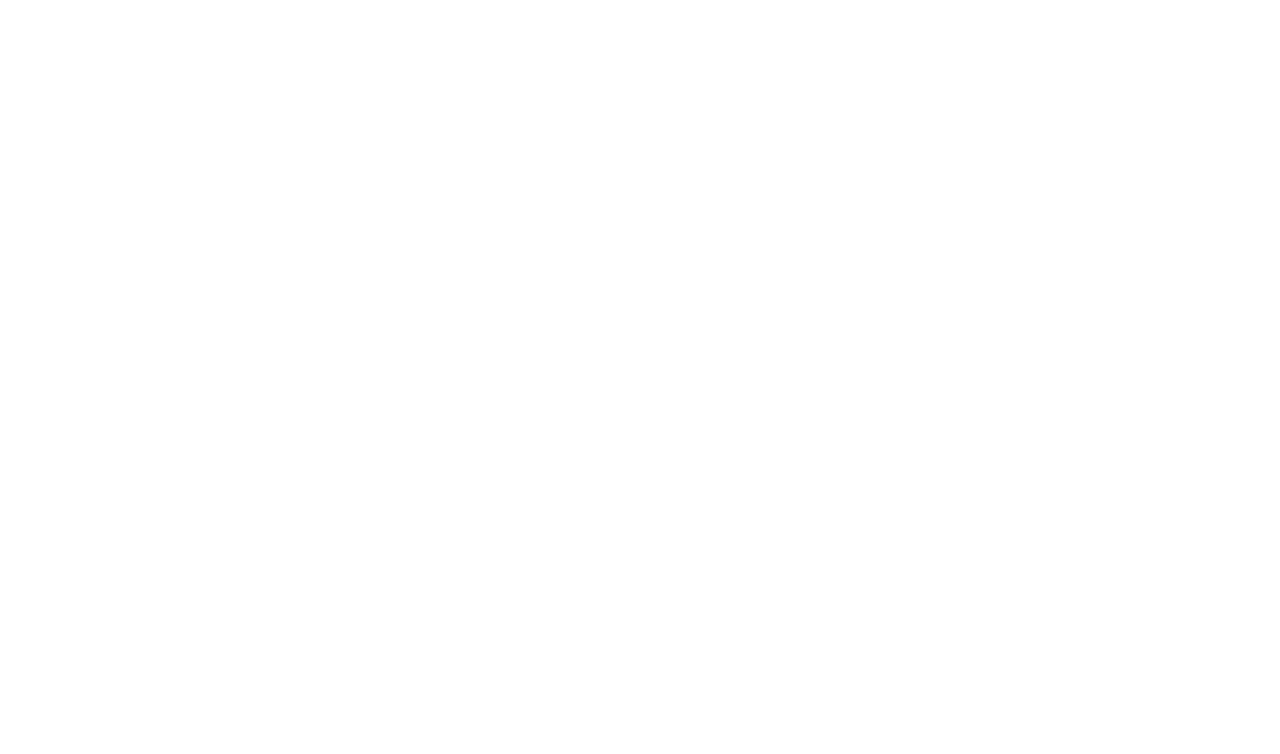
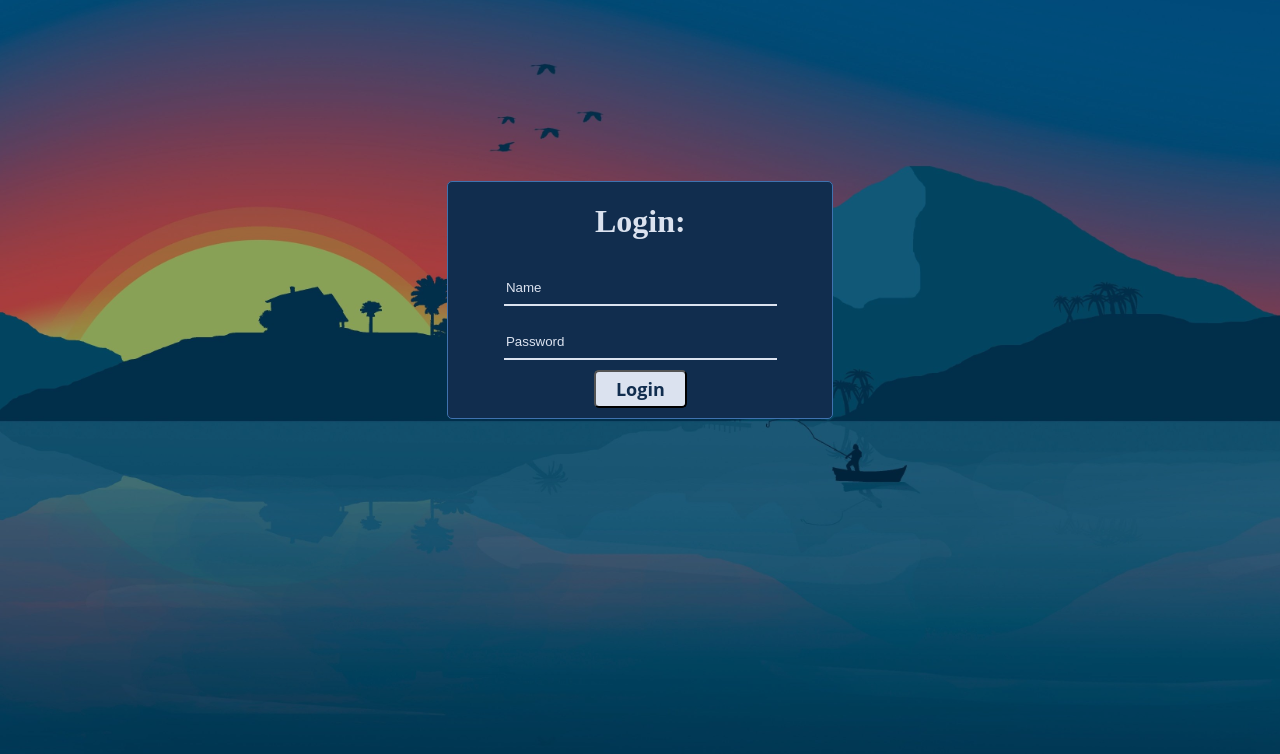
Before and after one commit to rharley-dev/bug-tracker, a React (Create React App) app: page / in a window 1280 px wide. Shown: the top 754 px of the page. Built offline with nearby package versions, Linux system fonts and the light colour scheme.

Commit message:
styling login

```diff
--- a/src/App.css
+++ /dev/null
@@ -1,18 +0,0 @@
-.App {
-  text-align: center;
-}
-
-.App-header {
-  background-color: #282c34;
-  min-height: 100vh;
-  display: flex;
-  flex-direction: column;
-  align-items: center;
-  justify-content: center;
-  font-size: calc(10px + 2vmin);
-  color: white;
-}
-
-.App-link {
-  color: #61dafb;
-}
--- a/src/App.js
+++ b/src/App.js
@@ -1,11 +1,10 @@
 import React from 'react';
-import './App.css';
+import { useSelector } from 'react-redux'; // hook to grab data in state
+import Login from './View/Login/login';
 
 function App() {
-  return (
-    <div className="App">
-    </div>
-  );
+  const { auth } = useSelector(state => state);
+  return <div>{!auth.LoggedIn ? <Login /> : <h1>Hello</h1>} </div>;
 }
 
 export default App;
--- a/src/Models/bugModel.js
+++ b/src/Models/bugModel.js
@@ -3,7 +3,7 @@
 // defining the layout of this bug
 // using as a model to be utilized throughout the code
 function bug(bug) {
-  if (bug != undefined) {
+  if (bug !== undefined) {
     this._id = bug._id;
     this.name = bug.name;
     this.details = bug.details;
--- a/src/View/Login/login.css
+++ b/src/View/Login/login.css
@@ -0,0 +1,47 @@
+.loginBG {
+  width: 100vw;
+  height: 105vh;
+  background: url(../../Images/weather.jpg);
+  background-size: cover;
+  margin-left: -20.6vw;
+  margin-top: -27px;
+  background-color: rgba(0, 0, 0, 0.336);
+  background-blend-mode: multiply;
+  background-attachment: fixed;
+  position: absolute;
+}
+
+.login-panel {
+  background-color: var(--prime-color);
+  width: 30vw;
+  border: 1px solid var(--second-color);
+  border-radius: 5px;
+  margin: 25vh auto;
+  display: flex;
+  flex-wrap: wrap;
+  justify-content: center;
+  text-align: center;
+}
+
+.login-panel h1 {
+  width: 100%;
+}
+
+.login-panel input {
+  width: 70%;
+  height: 30px;
+  border-radius: 0px;
+  border: none;
+  margin: 10px;
+  background-color: transparent;
+  border-bottom: 2px solid var(--third-color);
+  color: var(--third-color);
+}
+
+.login-panel input:focus {
+  outline: none;
+}
+
+.login-panel input::-webkit-input-placeholder {
+  color: var(--third-color);
+}
--- a/src/View/Login/login.js
+++ b/src/View/Login/login.js
@@ -3,7 +3,7 @@
 import { signIn } from '../../Controllers/Redux/authSlice';
 import './login.css';
 
-export default function login() {
+export default function Login() {
   const dispatch = useDispatch();
 
   const [formInput, setFormInput] = useState({
@@ -11,17 +11,20 @@
     password: '',
   });
 
-  function inputChange(e) {
+  function inputChanged(e) {
     setFormInput({
-      ...formInput, // set formInput as previous input
-      // to use a non-string key you need array brackets
+      // set formInput as previous input to not override stae if already entered
+      ...formInput,
+      // to use a non-string or non-value key you need array brackets
       [e.target.name]: e.target.value,
     });
   }
 
   function submit(e) {
-    dispatch(signIn(formInput)); // need to pass in a payload (formInput)
-    e.preventDefault(); // prevent page from reloading
+    // need to pass in a payload (formInput)
+    dispatch(signIn(formInput));
+    // prevent page from reloading
+    e.preventDefault();
   }
 
   return (
@@ -31,13 +34,14 @@
         <input
           name="name"
           placeholder="Name"
-          onChange={inputChange}
+          onChange={inputChanged}
           value={formInput.name}
         ></input>
         <input
           name="password"
+          type="password"
           placeholder="Password"
-          onChange={inputChange}
+          onChange={inputChanged}
           value={formInput.password}
         ></input>
         <button type="submit" onClick={submit}>
--- a/src/index.css
+++ b/src/index.css
@@ -1,13 +1,26 @@
-body {
-  margin: 0;
-  font-family: -apple-system, BlinkMacSystemFont, 'Segoe UI', 'Roboto', 'Oxygen',
-    'Ubuntu', 'Cantarell', 'Fira Sans', 'Droid Sans', 'Helvetica Neue',
-    sans-serif;
-  -webkit-font-smoothing: antialiased;
-  -moz-osx-font-smoothing: grayscale;
+html {
+  margin-left: 20vw;
+  --prime-color: #112d4e; /* to set a variable in css use -- */
+  --second-color: #3f72af;
+  --third-color: #dbe2ef;
+  --forth-color: #f9f7f7;
+  color: var(--third-color);
 }
 
-code {
-  font-family: source-code-pro, Menlo, Monaco, Consolas, 'Courier New',
-    monospace;
+button {
+  background-color: var(--third-color);
+  border-radius: 5px;
+  padding: 5px 20px;
+  color: var(--prime-color);
+  font: normal bold 18px "Open Sans";
+  margin-bottom: 10px;
 }
+
+button:hover {
+  transition: all 0.5s;
+  background: var(--forth-color);
+}
+
+button:focus {
+  outline: none;
+}
```
Also changed, not shown: src/Images/weather.jpg (added).
